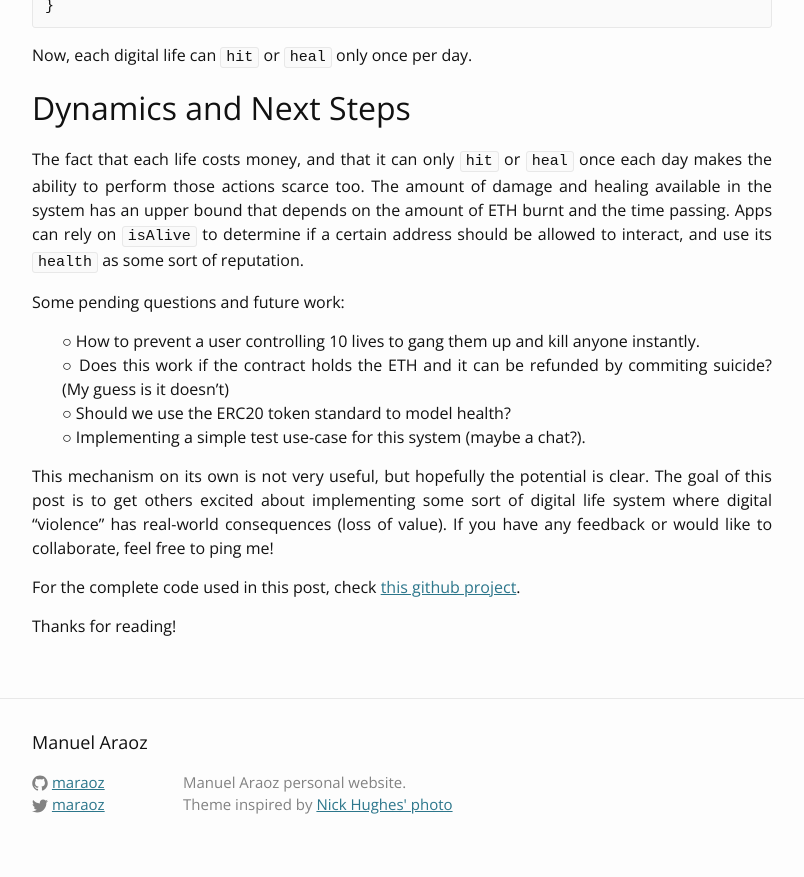
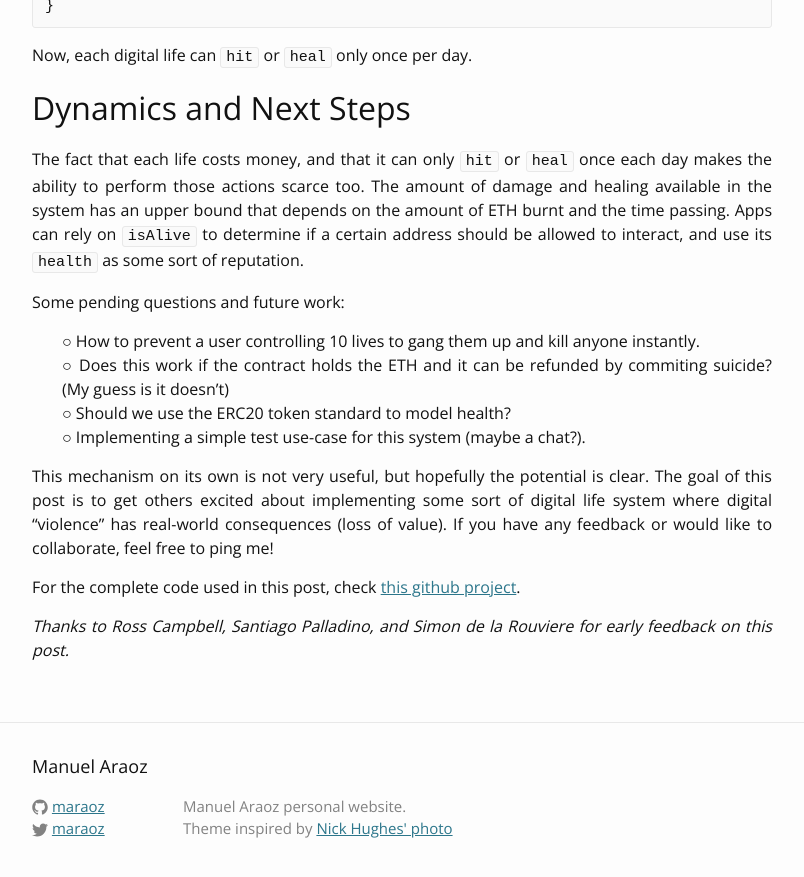
Before and after one commit to tobyornottobe/maraoz.github.io, a Jekyll site: the page built from _posts/2019-02-09-digital-life.md, in a window 1280 px wide and 900 px high, scrolled down 2852 px. Shown: the top 877 px of the window, without its empty margins (238-1042 px from the left). Built offline with Jekyll 4.4.1, drawn with Linux system fonts in a browser that asks for light colours.

Commit message:
add thanks

```diff
--- a/_posts/2019-02-09-digital-life.md
+++ b/_posts/2019-02-09-digital-life.md
@@ -126,4 +126,4 @@ This mechanism on its own is not very useful, but hopefully the potential is cle
 
 For the complete code used in this post, check [this github project](https://github.com/maraoz/digital-life).
 
-Thanks for reading!
+*Thanks to Ross Campbell, Santiago Palladino, and Simon de la Rouviere for early feedback on this post.*
```
